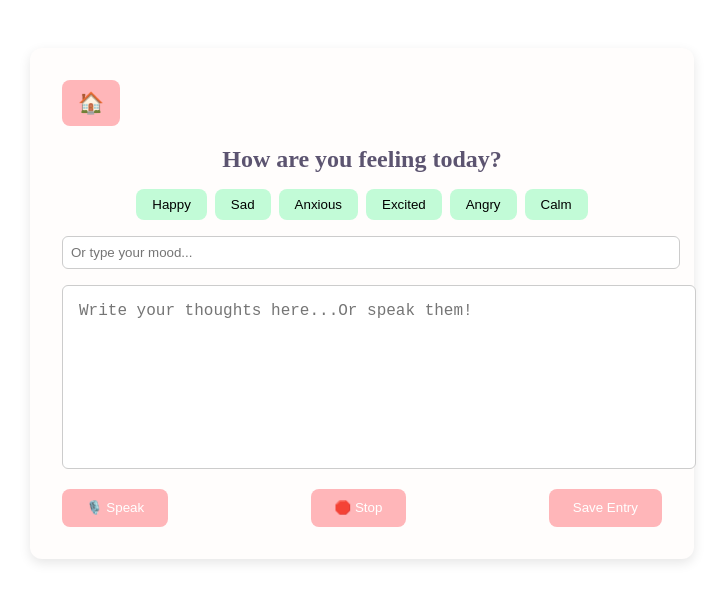
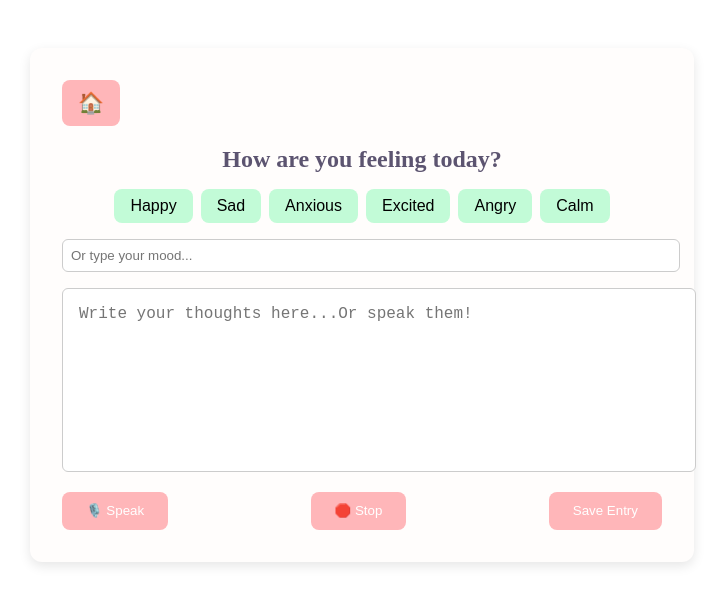
Before and after one commit to ShaynaMBarclay/vent2me, a React (Vite) app: page /journal in a window 1280 px wide. Shown: the top 604 px of the page, without its empty margins (278-1005 px from the left). Built offline with nearby package versions, Linux system fonts and the light colour scheme; the HTML template or start-up script is replaced by a standard one.

Commit message:
mood changes

```diff
--- a/src/pages/Journal.jsx
+++ b/src/pages/Journal.jsx
@@ -87,25 +87,35 @@ function Journal() {
         <h2>How are you feeling today?</h2>
       </div>
 
-      {/* Mood Selection */}
+
+      {/* Mood Buttons */}
       <div className="mood-buttons">
-        {moods.map((mood) => (
+        {moods.map((mood) => {
+          const isSelected =
+            selectedMood === mood ||
+            (!selectedMood && customMood.toLowerCase() === mood.toLowerCase());
+          return (
             <button
               key={mood}
-            className={selectedMood === mood ? 'mood-button selected' : 'mood-button'}
+              className={`mood-button ${
+                isSelected ? 'selected' : selectedMood || customMood ? 'dimmed' : ''
+              }`}
               onClick={() => setSelectedMood(mood)}
             >
               {mood}
             </button>
-        ))}
+          );
+        })}
       </div>
 
+     {/* custom mood input */}
       <input
         className="custom-mood"
         type="text"
         placeholder="Or type your mood..."
         value={customMood}
         onChange={(e) => setCustomMood(e.target.value)}
+
       />
 
       <textarea
--- a/src/styles/Journal.css
+++ b/src/styles/Journal.css
@@ -87,3 +87,25 @@
   .journalhome-button:hover {
     background-color: #ff7b89;
   }
+
+  .mood-button {
+    background-color: #c2fbd7;
+    border: none;
+    padding: 0.5rem 1rem;
+    border-radius: 8px;
+    cursor: pointer;
+    transition: 0.3s ease, transform 0.3s ease;
+    font-size: 1rem;
+  }
+
+  .mood-button.selected {
+    background-color: #79e3a5;
+    font-weight: bold;
+    transform: scale(1.1);
+    font-size: 1.3rem;
+  }
+
+  .mood-button.dimmed {
+    opacity: 0.5;
+    transform: scale(0.9);
+  }
```
Lines whose indentation alone changed are shown as unchanged.
